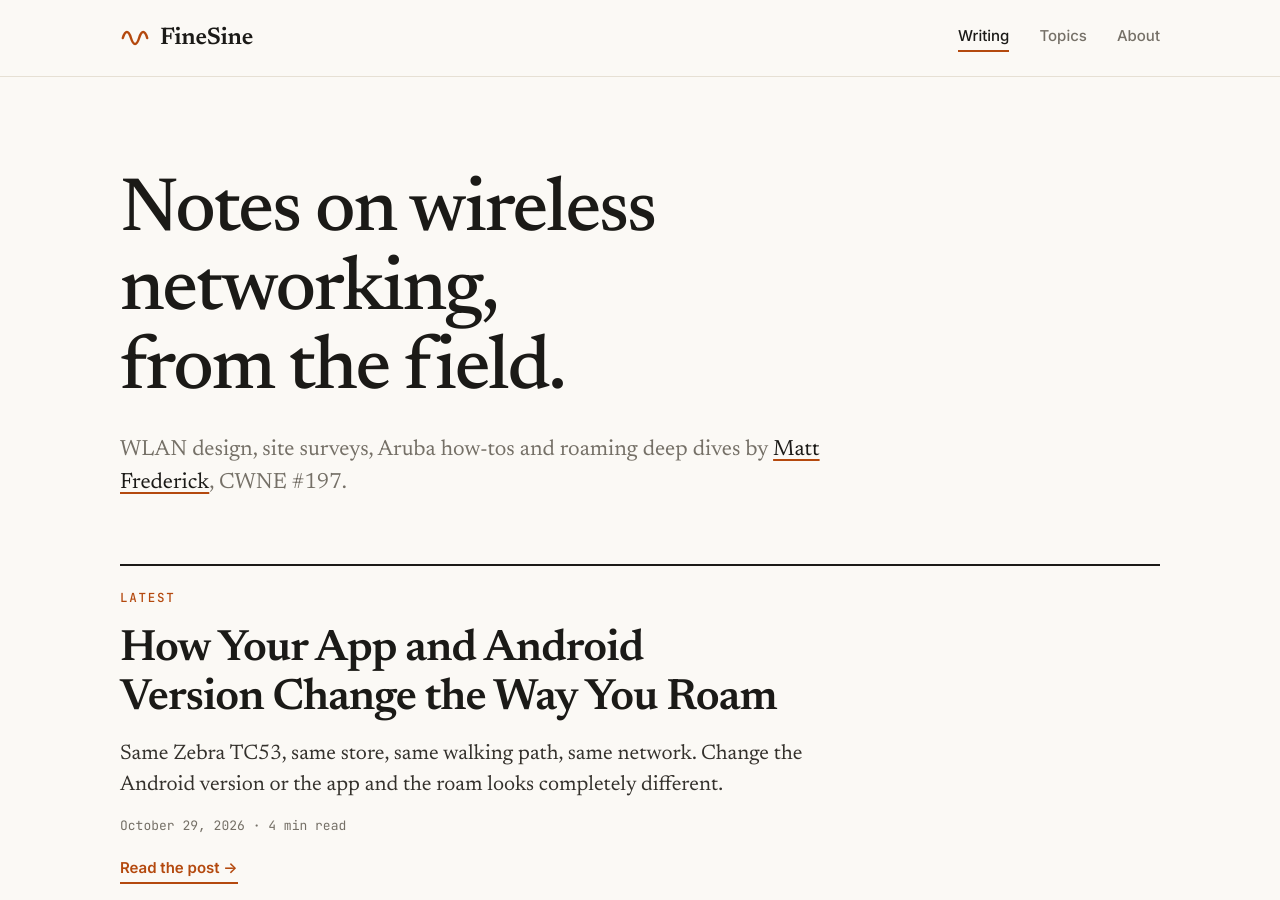
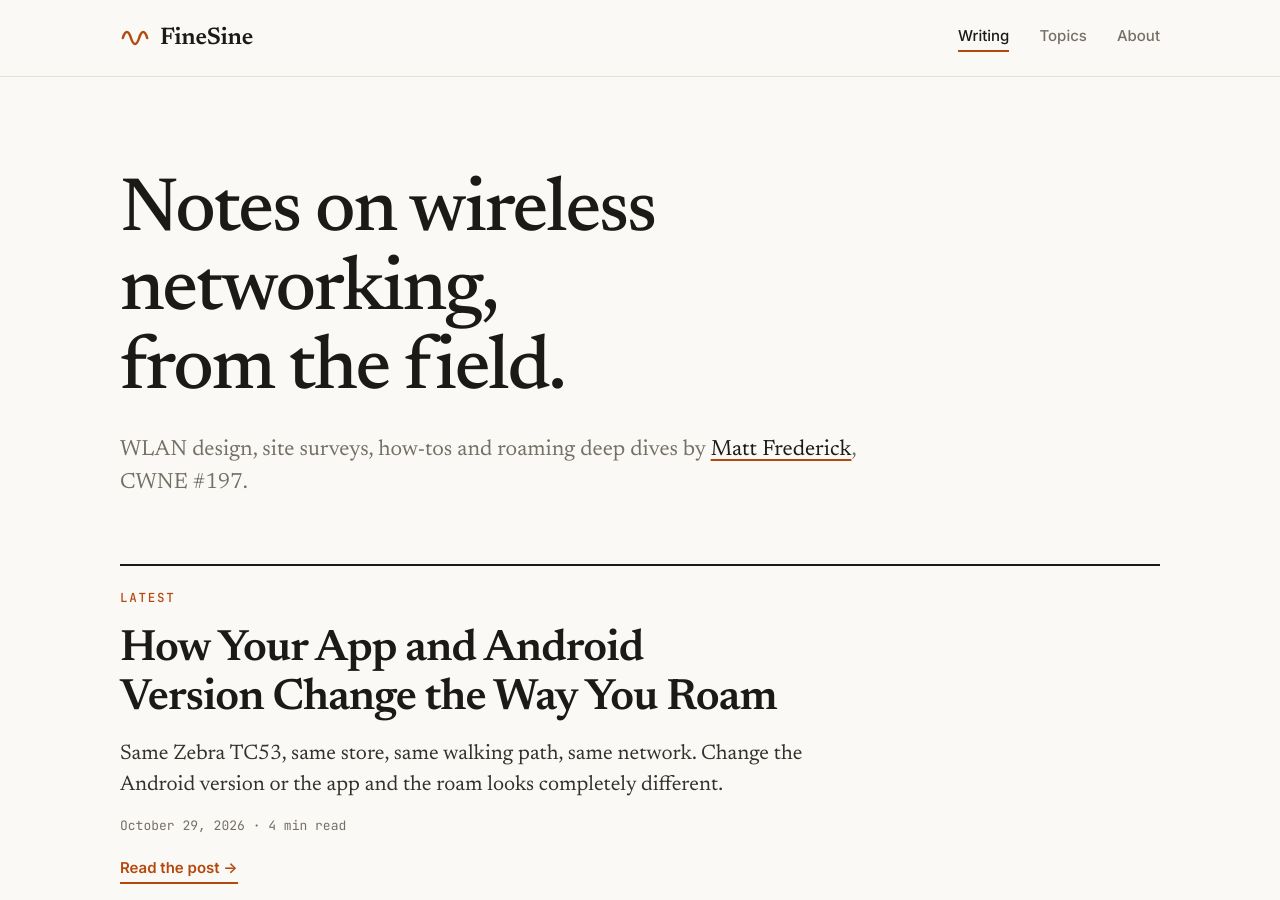
Before and after one commit to mattbfrederick/mattbfrederick.github.io, a Jekyll site: the page built from index.md, in a window 1280 px wide and 900 px high. Built offline with Jekyll 4.4.1, drawn with Linux system fonts in a browser that asks for light colours.

Commit message:
Drop "Aruba" from the home page intro
Co-Authored-By: Claude Opus 5.5 <noreply@anthropic.com>
Claude-Session: https://claude.ai/code/session_014CQg2eXGXdjALHXsApYesg

```diff
--- a/_config.yml
+++ b/_config.yml
@@ -15,7 +15,7 @@ theme: minima
 
 # Home page intro. intro_text can use Markdown for links.
 intro_title: "Notes on wireless networking, from the field."
-intro_text: "WLAN design, site surveys, Aruba how-tos and roaming deep dives by [Matt Frederick](/about/), CWNE #197."
+intro_text: "WLAN design, site surveys, how-tos and roaming deep dives by [Matt Frederick](/about/), CWNE #197."
 
 # Author card at the end of every post (LinkedIn link is added after it)
 author_initials: MF
```
